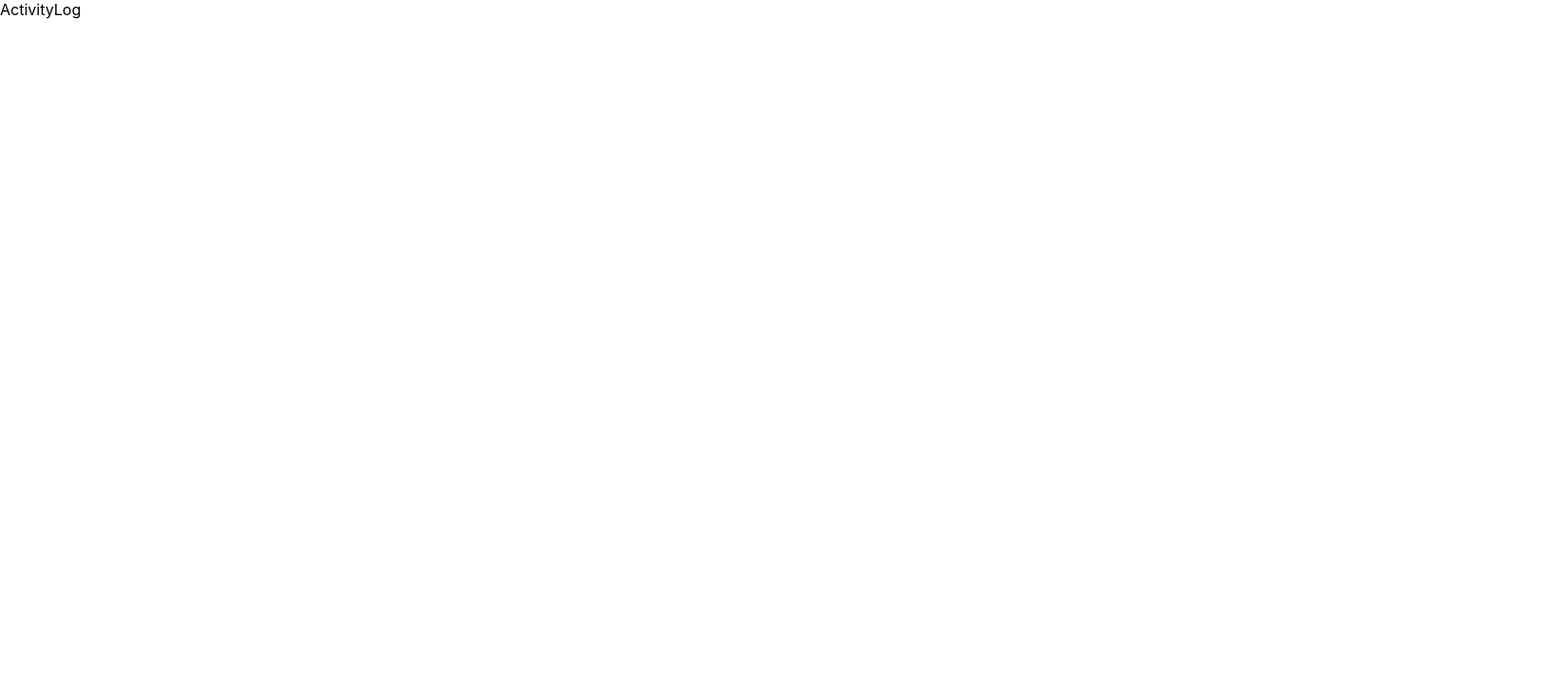
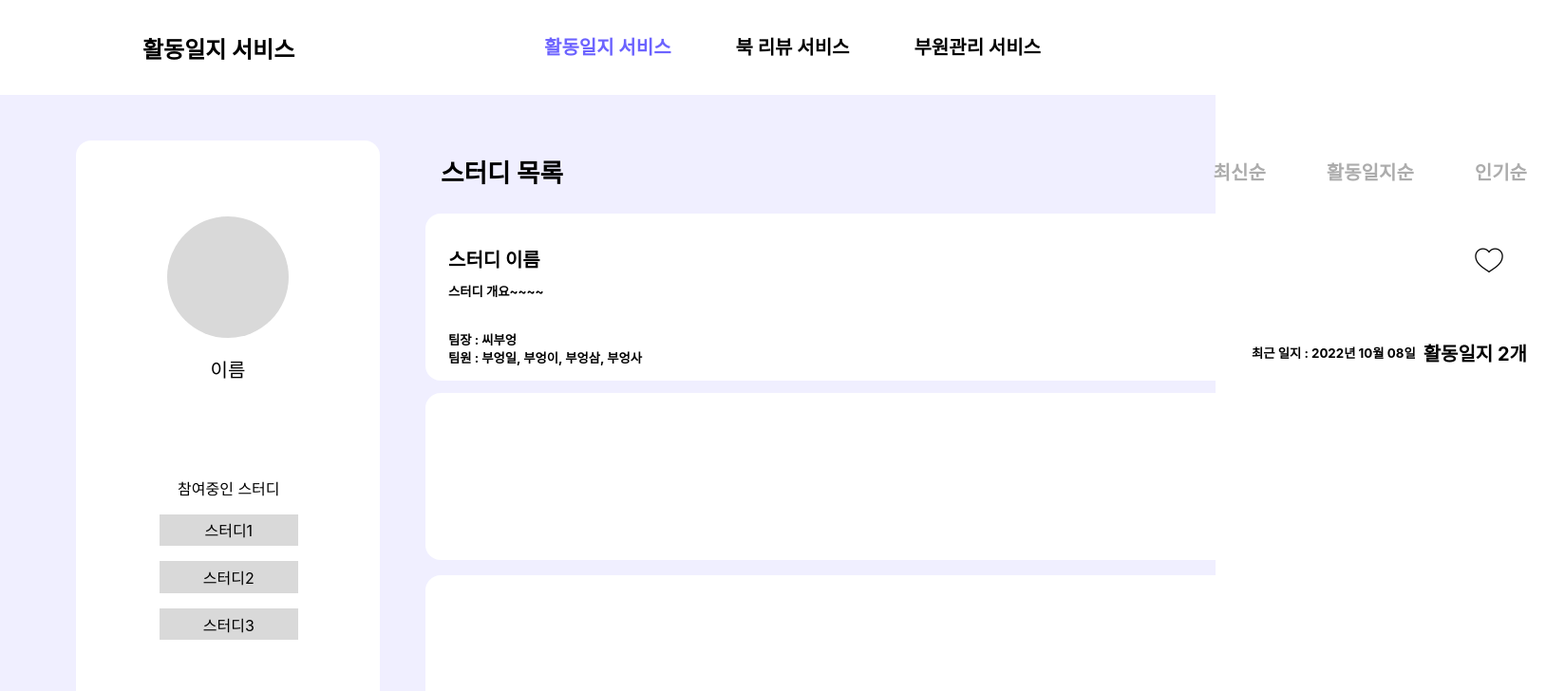
Before and after one commit to C-B-U/owl-forest, a React (Create React App) app in the folder frontend/: page /ActivityLog in a window 1280 px wide. Shown: the top 728 px of the page at 95% size, 1648 px wide, since content can reach past the window. Built offline with nearby package versions, Linux system fonts and the light colour scheme.

Commit message:
feat/#55/input 수정, Findid페이지 레이아웃 구성완료

```diff
--- /dev/null
+++ b/frontend/src/Components/ActivityLog/Profile.jsx
@@ -0,0 +1,77 @@
+import React from 'react';
+import styled from 'styled-components';
+
+const Pf = styled.div`
+  width: 20rem;
+  height: 45rem;
+  border-radius: 1rem;
+  margin: 3rem;
+  margin-left: 5rem;
+  display: inline-block;
+  background-color: rgba(255, 255, 255, 1);
+`;
+
+const Circle = styled.div`
+  width: 8rem;
+  height: 8rem;
+  border-radius: 100%;
+  background-color: rgba(217, 217, 217, 1);
+  margin: auto;
+  margin-top: 5rem;
+`;
+
+const Name = styled.div`
+  width: 5rem;
+  height: 2rem;
+  text-align: center;
+  align-items: center;
+  justify-content: center;
+  display: flex;
+  font-size: 15pt;
+  margin: auto;
+  margin-top: 1rem;
+`;
+
+const EnjoyStudy = styled.div`
+  width: 16rem;
+  height: 16rem;
+  margin: auto;
+  margin-top: 4rem;
+  display: flex;
+  align-items: center;
+  justify-content: left;
+`;
+
+const StudyList = styled.ul`
+  text-align: center;
+`;
+
+const Study = styled.li`
+  width: 8.5rem;
+  list-style: none;
+  list-style-position: inside;
+  margin: 1rem;
+  padding: 0.3rem;
+  background-color: rgba(217, 217, 217, 1);
+`;
+
+function Profile() {
+  return (
+    <div>
+      <Pf>
+        <Circle />
+        <Name>이름</Name>
+        <EnjoyStudy>
+          <StudyList>
+            참여중인 스터디
+            <Study>스터디1</Study>
+            <Study>스터디2</Study>
+            <Study>스터디3</Study>
+          </StudyList>
+        </EnjoyStudy>
+      </Pf>
+    </div>
+  );
+}
+
+export default Profile;
--- a/frontend/src/Components/Btn.jsx
+++ b/frontend/src/Components/Btn.jsx
@@ -6,7 +6,7 @@ export const Btn = styled.button`
   text-align: center;
   border-radius: 1rem;
   color: ${(props) => props.color};
-  background: ${(props) => props.background};
+  background-color: ${(props) => props.background};
   width: ${(props) => props.width};
   height: ${(props) => props.height};
 `;
--- a/frontend/src/Components/Input.jsx
+++ b/frontend/src/Components/Input.jsx
@@ -9,7 +9,7 @@ export const Input1 = styled.input`
   padding: 0rem 1.5rem 0rem 0.5rem;
   font-family: 'Noto Sans KR', sans-serif;
 
-  input:focus {
+  &:focus {
     outline: none;
   }
 `;
--- a/frontend/src/Pages/AL_Pages/ActivityLog.jsx
+++ b/frontend/src/Pages/AL_Pages/ActivityLog.jsx
@@ -1,7 +1,160 @@
 import React from 'react';
+import styled from 'styled-components';
+import StudyBtn from '../../Components/Btn';
+import Header from '../../Components/ActivityLog/Header';
+import Profile from '../../Components/ActivityLog/Profile';
+import EmptyHeart from '../../Image/EmptyHeart.png';
+import FullHeart from '../../Image/FullHeart.png';
+
+const MainWrap = styled.div`
+  display: flex;
+  background-color: rgba(108, 99, 255, 0.1);
+`;
+
+const ListWrap = styled.div`
+  display: inline-block;
+`;
+
+const Nav = styled.nav`
+  margin-left: auto;
+  margin-right: 0.5rem;
+  display: flex;
+  color: rgba(172, 172, 172, 1);
+`;
+
+const NavItems = styled.div`
+  font-size: 15pt;
+  margin: 2rem;
+  &:hover {
+    cursor: pointer;
+    color: rgba(108, 99, 255, 1);
+    text-decoration: underline;
+    text-underline-position: under;
+  }
+`;
+
+const ListHeader = styled.header`
+  width: 74rem;
+  height: 4rem;
+  margin-top: 3rem;
+  padding-left: 1rem;
+  font-size: 20pt;
+  font-weight: bold;
+  align-items: center;
+  justify-content: left;
+  display: flex;
+`;
+
+const StudyList = styled.div`
+  width: 71rem;
+  height: 8rem;
+  border-radius: 1rem;
+  margin-top: 0.8rem;
+  padding: 1.5rem;
+  display: inline-block;
+  background-color: rgba(255, 255, 255, 1);
+`;
+
+const StudyName = styled.div`
+  font-size: 15pt;
+  font-weight: bold;
+  align-items: center;
+  justify-content: center;
+  display: flex;
+`;
+
+const StudyInput = styled.div`
+  font-size: 10pt;
+  font-weight: bold;
+  display: flex;
+`;
+
+const LastStudy = styled.div`
+  font-size: 10pt;
+  font-weight: bold;
+  margin-left: auto;
+  margin-top: auto;
+  align-items: center;
+  justify-content: center;
+  display: flex;
+`;
+
+const StudyCnt = styled.div`
+  font-size: 15pt;
+  font-weight: bold;
+  margin-left: auto;
+  margin-top: auto;
+  margin-left: 0.5rem;
+`;
+
+const Heart = styled.button`
+  width: 3rem;
+  height: 3rem;
+  margin-left: auto;
+  margin-right: 1rem;
+  border-style: none;
+  background-color: rgba(255, 255, 255, 1);
+  background-image: url(${EmptyHeart});
+  background-size: 2rem;
+  background-repeat: no-repeat;
+  background-position: center;
+  &:active {
+    background-image: url(${FullHeart});
+  }
+`;
+
+const BtnWrap = styled.div`
+  margin-top: 1.5rem;
+`;
 
 function ActivityLog() {
-  return <div>ActivityLog</div>;
+  return (
+    <div>
+      <Header />
+      <MainWrap>
+        <Profile />
+        <ListWrap>
+          <ListHeader>
+            스터디 목록
+            <Nav>
+              <NavItems>최신순</NavItems>
+              <NavItems>활동일지순</NavItems>
+              <NavItems>인기순</NavItems>
+            </Nav>
+          </ListHeader>
+          <StudyList>
+            <StudyName>
+              스터디 이름
+              <Heart />
+            </StudyName>
+            <StudyInput>
+              스터디 개요~~~~
+              <br />
+              <br />
+              <br />
+              팀장 : 씨부엉
+              <br />
+              팀원 : 부엉일, 부엉이, 부엉삼, 부엉사
+              <LastStudy>
+                최근 일지 : 2022년 10월 08일<StudyCnt>활동일지 2개</StudyCnt>
+              </LastStudy>
+            </StudyInput>
+          </StudyList>
+          <StudyList />
+          <StudyList />
+          <BtnWrap>
+            <StudyBtn
+              background={'rgb(108,99,255)'}
+              color={'white'}
+              width={'74rem'}
+              height={'3.5rem'}
+              name={'스터디 생성'}
+            ></StudyBtn>
+          </BtnWrap>
+        </ListWrap>
+      </MainWrap>
+    </div>
+  );
 }
 
 export default ActivityLog;
--- a/frontend/src/Pages/MM_Pages/MM_FindId.jsx
+++ b/frontend/src/Pages/MM_Pages/MM_FindId.jsx
@@ -6,13 +6,14 @@ import Btn from '../../Components/Btn'
 import imgfile from '../../Image/CbuIcon.png';
 
 const All = styled.div`
-  width : 100%;
+  position : absolute;
+  width :100%;
   height: 100%;
   align-items:center;
   justify-content:center;
-  display:inline-block;
+  display:flex;
   text-align: center;
-  margin-top : 5rem; //rem말고 진짜 세로 정렬하는 법?
+  margin : 0 auto;
 `
 
 const Squbox = styled.div`
@@ -24,7 +25,6 @@ const Squbox = styled.div`
   justify-content:center;
   display:inline-block;
   text-align: center;
-
 `
 const FindKey = styled(Input1)`
   border: 0.15rem solid rgba(247, 232, 211);
@@ -34,10 +34,10 @@ const FindKey = styled(Input1)`
   margin : auto;
   margin-bottom : 0.45rem;
 `
-const Find = styled(Btn)`
-  display : block;
-  margin-top : 2rem;
+const FindWrap = styled.div`
+  margin-top : 3rem;
 `
+
 const CbuImg = styled.img`
   width : 2rem;
   height : 2rem;
@@ -64,11 +64,13 @@ function MM_FindId() {
   return (
     <All>
       <Squbox>
-        <Msg><CbuImg src={imgfile}></CbuImg>아이디가 기억이 안나시나요?<CbuImg src={imgfile}></CbuImg></Msg>
-        <FindKey width={'22rem'} height={'2rem'} placeholder={'이름'} ></FindKey >
-        <FindKey width={'22rem'} height={'2rem'} placeholder={'학번'} ></FindKey >
-        <FindKey width={'22rem'} height={'2rem'} placeholder={'이메일'} ></FindKey >
-        <Find color={'black'} background={'rgba(179, 146, 131)'} width={'4rem'} height={'2rem'}>  </Find>
+        <Msg><CbuImg src={imgfile} />아이디가 기억이 안나시나요?<CbuImg src={imgfile} /></Msg>
+        <FindKey width={'22rem'} height={'2rem'} placeholder={'이름'} />
+        <FindKey width={'22rem'} height={'2rem'} placeholder={'학번'} />
+        <FindKey width={'22rem'} height={'2rem'} placeholder={'이메일'} />
+        <FindWrap>
+          <Btn color={'black'} background={'rgba(179, 146, 131)'} width={'4rem'} height={'2rem'} name={'찾기'} />
+        </FindWrap>
       </Squbox>
     </All >
 
```
Also changed, not shown: frontend/src/Image/EmptyHeart.png (added), frontend/src/Image/FullHeart.png (added), 1 other file (tests, documents, lock files or other folders).
